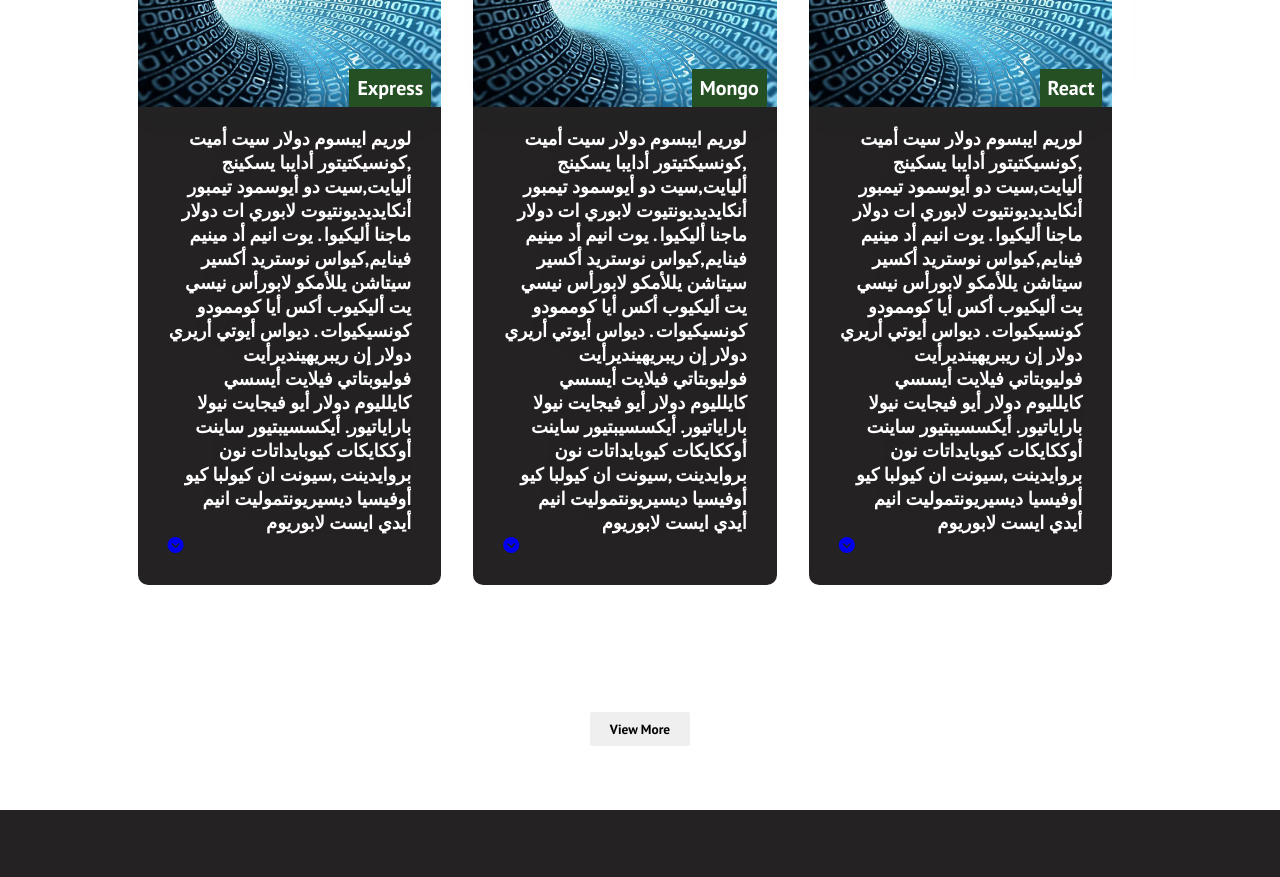
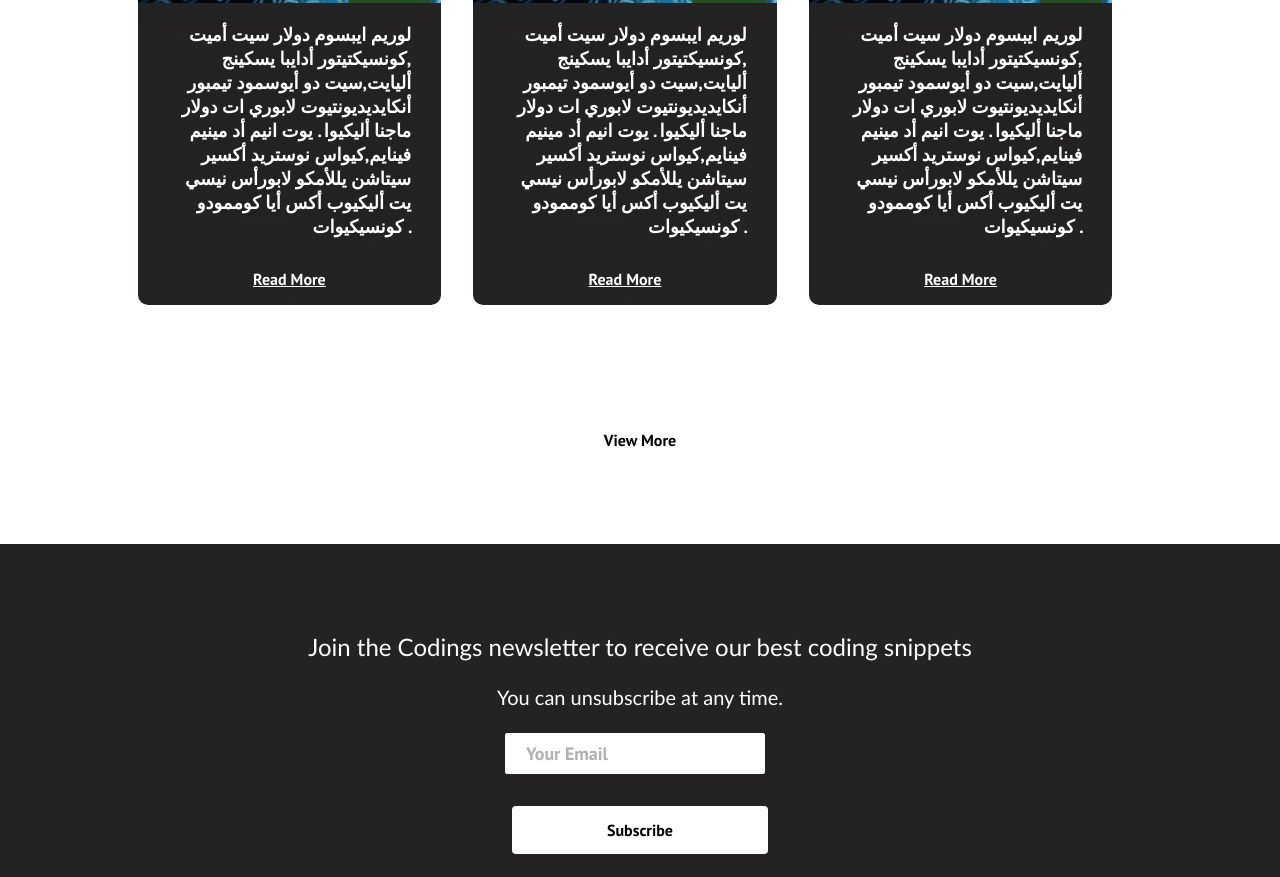
Before and after one commit to Mohammad-Agha/CodeArabi-Website, a React (Create React App) app in the folder client/: page / in a window 1280 px wide. Shown: the part 1920-2797 px from the top of the page. Built offline with nearby package versions, Linux system fonts and the light colour scheme.

Commit message:
front-end updated

```diff
--- a/client/src/components/Button.css
+++ b/client/src/components/Button.css
@@ -2,13 +2,21 @@
     --primary: #fff;
 }
 
-.btn {
-    padding: 8px 20px;
-    border-radius: 2px;
-    outline: none;
-    border: none;
-    cursor: pointer;
-}
+.subscribe{
+    display: block;
+    text-align: center;
+    margin: 1rem auto;
+    border-radius: 4px;
+    width: 95%;
+    height: 1%;
+    text-decoration: none;
+    font-size: 1rem;
+    background-color: white;
+    color: black;
+    padding: 14px 20px;
+
+    transition: all 0.3s ease-out;
+  }
 
 .btn--primary {
     background-color: var(--primary);
--- a/client/src/components/CardItem.js
+++ b/client/src/components/CardItem.js
@@ -1,5 +1,7 @@
 import React from 'react';
 import { Link } from 'react-router-dom';
+
+
 
 
 
@@ -17,13 +19,16 @@ function CardItem(props) {
           </figure>
           <div className='cards__item__info'>
             <h5 className='cards__item__text'>{props.text}</h5>
-            <i class="fa fa-chevron-circle-down" aria-hidden="true"></i>
+          </div>
+          <div className="card-footer">
+            <a href="#" className="btn-cards">Read More</a>
           </div>
 
         </Link>
       </li>
 
     </>
+
   );
 }
 
--- a/client/src/components/Cards.css
+++ b/client/src/components/Cards.css
@@ -10,10 +10,22 @@
     font-size: 60px;
   }
 
-  .card-btns{
+  .btnblog {
+    display: block;
     text-align: center;
-    margin-bottom: 1rem;
+    margin: 1rem auto;
+    border-radius: 4px;
+    width: 20%;
+    height: 1%;
+    text-decoration: none;
+    font-size: 1rem;
+    background-color: white;
+    color: black;
+    padding: 14px 20px;
+
+    transition: all 0.3s ease-out;
   }
+
 
   .cards__container {
 
@@ -117,6 +129,22 @@
     line-height: 24px;
   }
 
+  .card-footer{
+    text-align: center;
+    margin-bottom: 1rem;
+
+  }
+  .btn-cards{
+
+    color:white;
+    padding: 8px 20px;
+    cursor: pointer;
+
+
+  }
+
+
+
   @media only screen and (min-width: 1200px) {
     .content__blog__container {
       width: 84%;
--- a/client/src/components/Cards.js
+++ b/client/src/components/Cards.js
@@ -1,8 +1,8 @@
 import React from 'react';
 import './Cards.css';
 import CardItem from './CardItem';
-import { Button } from './Button';
 import { Link } from 'react-router-dom';
+
 
 function Cards() {
   return (
@@ -18,13 +18,7 @@ function Cards() {
 
               أنكايديديونتيوت لابوري ات دولار ماجنا أليكيوا . يوت انيم أد مينيم فينايم,كيواس نوستريد
 
-              أكسير سيتاشن يللأمكو لابورأس نيسي يت أليكيوب أكس أيا كوممودو كونسيكيوات . ديواس
-
-              أيوتي أريري دولار إن ريبريهينديرأيت فوليوبتاتي فيلايت أيسسي كايلليوم دولار أيو فيجايت
-
-              نيولا باراياتيور. أيكسسيبتيور ساينت أوككايكات كيوبايداتات نون بروايدينت ,سيونت ان كيولبا
-
-               كيو أوفيسيا ديسيريونتموليت انيم أيدي ايست لابوريوم'
+              أكسير سيتاشن يللأمكو لابورأس نيسي يت أليكيوب أكس أيا كوممودو كونسيكيوات . '
               label='Back-end'
               path='/blogs/1'
             />
@@ -34,13 +28,7 @@ function Cards() {
 
               أنكايديديونتيوت لابوري ات دولار ماجنا أليكيوا . يوت انيم أد مينيم فينايم,كيواس نوستريد
 
-              أكسير سيتاشن يللأمكو لابورأس نيسي يت أليكيوب أكس أيا كوممودو كونسيكيوات . ديواس
-
-              أيوتي أريري دولار إن ريبريهينديرأيت فوليوبتاتي فيلايت أيسسي كايلليوم دولار أيو فيجايت
-
-              نيولا باراياتيور. أيكسسيبتيور ساينت أوككايكات كيوبايداتات نون بروايدينت ,سيونت ان كيولبا
-
-              كيو أوفيسيا ديسيريونتموليت انيم أيدي ايست لابوريوم'
+              أكسير سيتاشن يللأمكو لابورأس نيسي يت أليكيوب أكس أيا كوممودو كونسيكيوات . '
               label='Front-end'
               path='/blogs/2'
               title=''
@@ -54,13 +42,7 @@ function Cards() {
 
               أنكايديديونتيوت لابوري ات دولار ماجنا أليكيوا . يوت انيم أد مينيم فينايم,كيواس نوستريد
 
-              أكسير سيتاشن يللأمكو لابورأس نيسي يت أليكيوب أكس أيا كوممودو كونسيكيوات . ديواس
-
-              أيوتي أريري دولار إن ريبريهينديرأيت فوليوبتاتي فيلايت أيسسي كايلليوم دولار أيو فيجايت
-
-              نيولا باراياتيور. أيكسسيبتيور ساينت أوككايكات كيوبايداتات نون بروايدينت ,سيونت ان كيولبا
-
-              كيو أوفيسيا ديسيريونتموليت انيم أيدي ايست لابوريوم'
+              أكسير سيتاشن يللأمكو لابورأس نيسي يت أليكيوب أكس أيا كوممودو كونسيكيوات . '
               label='Express'
               path='/blogs/3'
             />
@@ -70,13 +52,7 @@ function Cards() {
 
               أنكايديديونتيوت لابوري ات دولار ماجنا أليكيوا . يوت انيم أد مينيم فينايم,كيواس نوستريد
 
-              أكسير سيتاشن يللأمكو لابورأس نيسي يت أليكيوب أكس أيا كوممودو كونسيكيوات . ديواس
-
-              أيوتي أريري دولار إن ريبريهينديرأيت فوليوبتاتي فيلايت أيسسي كايلليوم دولار أيو فيجايت
-
-              نيولا باراياتيور. أيكسسيبتيور ساينت أوككايكات كيوبايداتات نون بروايدينت ,سيونت ان كيولبا
-
-              كيو أوفيسيا ديسيريونتموليت انيم أيدي ايست لابوريوم'
+              أكسير سيتاشن يللأمكو لابورأس نيسي يت أليكيوب أكس أيا كوممودو كونسيكيوات .'
               label='Mongo'
               path='/blogs/4'
             />
@@ -86,21 +62,15 @@ function Cards() {
 
               أنكايديديونتيوت لابوري ات دولار ماجنا أليكيوا . يوت انيم أد مينيم فينايم,كيواس نوستريد
 
-              أكسير سيتاشن يللأمكو لابورأس نيسي يت أليكيوب أكس أيا كوممودو كونسيكيوات . ديواس
-
-              أيوتي أريري دولار إن ريبريهينديرأيت فوليوبتاتي فيلايت أيسسي كايلليوم دولار أيو فيجايت
-
-              نيولا باراياتيور. أيكسسيبتيور ساينت أوككايكات كيوبايداتات نون بروايدينت ,سيونت ان كيولبا
-
-              كيو أوفيسيا ديسيريونتموليت انيم أيدي ايست لابوريوم'
+              أكسير سيتاشن يللأمكو لابورأس نيسي يت أليكيوب أكس أيا كوممودو كونسيكيوات . '
               label='React'
               path='/blogs/5'
             />
           </ul>
         </div>
-        <Link  to="/blogs" className="hero-btns">
-               <Button  className='btns' buttonStyle='btn--outline' buttonSize='btn--large'>View More</Button>
-        </Link>
+        <Link to="/blogs" className='btnblog'>
+                     View More
+            </Link>
       </div>
 
     </div>
--- a/client/src/components/Footer.css
+++ b/client/src/components/Footer.css
@@ -6,6 +6,22 @@
   justify-content: center;
   align-items: center;
 }
+.subscribe{
+    display: block;
+    text-align: center;
+    margin: 1rem auto;
+    border-radius: 4px;
+    width: 95%;
+    height: 1%;
+    text-decoration: none;
+    font-size: 1rem;
+    background-color: white;
+    color: black;
+    padding: 14px 20px;
+
+    transition: all 0.3s ease-out;
+  }
+
 
 .footer-subscription {
   display: flex;
--- a/client/src/components/Footer.js
+++ b/client/src/components/Footer.js
@@ -1,12 +1,33 @@
 import React from 'react';
 import './Footer.css';
-import { Button } from './Button';
 import { Link } from 'react-router-dom';
+import './Button.css';
 
 function Footer() {
   return (
     <div className='footer-container'>
+      <section className='footer-subscription'>
+        <p className='footer-subscription-heading'>
+          Join the Codings newsletter to receive our best coding snippets
+        </p>
+        <p className='footer-subscription-text'>
+          You can unsubscribe at any time.
+        </p>
+        <div className='input-areas'>
+          <form>
+            <input
+              className='footer-input'
+              name='email'
+              type='email'
+              placeholder='Your Email'
+            />
+            <Link to="/subscribe" className='subscribe'>
+                     Subscribe
+            </Link>
+          </form>
 
+        </div>
+      </section>
       <section class='social-media'>
         <div class='social-media-wrap'>
           <div class='footer-logo'>
--- a/client/src/components/Navbar.js
+++ b/client/src/components/Navbar.js
@@ -57,11 +57,6 @@ function Navbar() {
                      Contact Us
                    </Link>
                    </li>
-                   <li className='nav-item'>
-                   <Link to="/subscribe" className='nav-links-mobile' onClick={closeMobileMenu}>
-                     Subscribe
-                   </Link>
-                   </li>
 
                </ul>
 
```
Lines whose indentation alone changed are shown as unchanged.
